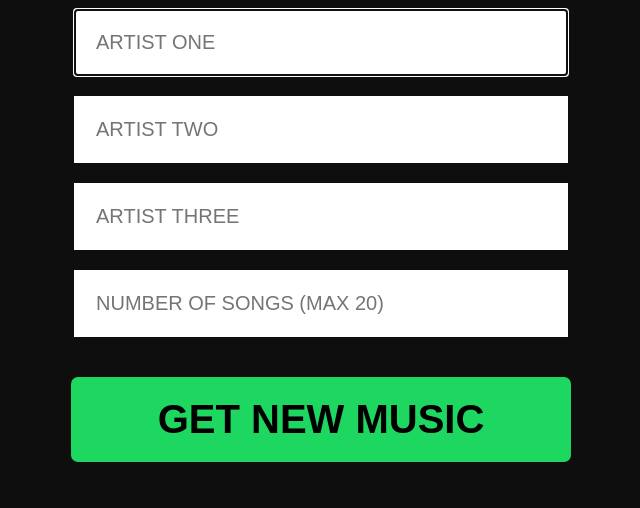
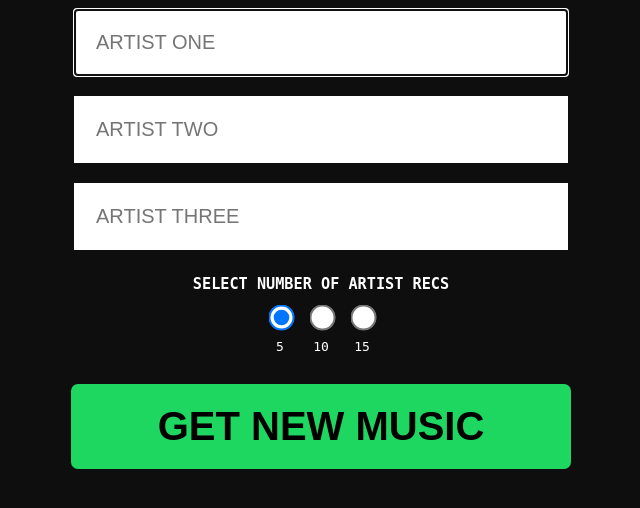
Before and after one commit to oriodev/musicbox, a Flask app: page / in a window 1280 px wide. Shown: the part 149-657 px from the top of the page, without its empty margins (319-959 px from the left). Run offline with Flask 2, Linux system fonts and the light colour scheme; parts of the project's set-up code (start-up, migrations or seed data) failed here and were passed over.

Commit message:
changed num of recs input to radio button so users can only pick between 5, 10 and 15 recs

```diff
--- a/app.py
+++ b/app.py
@@ -24,6 +24,7 @@ def index():
         artist2 = request.form.get("artist-two")
         artist3 = request.form.get("artist-three")
         num_of_recs = request.form.get("number")
+        print(num_of_recs)
 
         # IF ANY BOXES ARE LEFT EMPTY THEN IT FAILS
 
--- a/static/style.css
+++ b/static/style.css
@@ -80,3 +80,19 @@ form > button:hover {
 .artist img:hover {
     border: 5px solid #1ed760;
 }
+
+#numOfRecs {
+    display: flex;
+    gap: 20px;
+    text-align: center;
+}
+
+#numOfRecs span {
+    display: flex;
+    flex-direction: column;
+}
+
+#numOfRecs input[type="radio"] {
+    transform: scale(2);
+    margin-bottom: 15px;
+}
--- a/templates/index.html
+++ b/templates/index.html
@@ -8,7 +8,26 @@
     <input type="text" name="artist-one" autofocus autocomplete="off" placeholder="ARTIST ONE" required>
     <input type="text" name="artist-two" autocomplete="off" placeholder="ARTIST TWO" required>
     <input type="text" name="artist-three" autocomplete="off" placeholder="ARTIST THREE" required>
-    <input type="number" name="number" min="1" max="20" autocomplete="off" placeholder="NUMBER OF SONGS (MAX 20)" required>
+
+    <h3>SELECT NUMBER OF ARTIST RECS</h3>
+
+    <div id="numOfRecs">
+        <span>
+            <input type="radio" name="number" value="5" id="5" checked/>
+            <label for="5">5</label>
+        </span>
+
+        <span>
+            <input type="radio" name="number" value="10" id="10"/>
+            <label for="10">10</label>
+        </span>
+
+        <span>
+            <input type="radio" name="number" value="15" id="15"/>
+            <label for="15">15</label>
+        </span>
+
+      </div>
 
     <button type="submit">GET NEW MUSIC</button>
 </form>
```
Also changed, not shown: main.py (+11 -4 lines), 1 other file.
